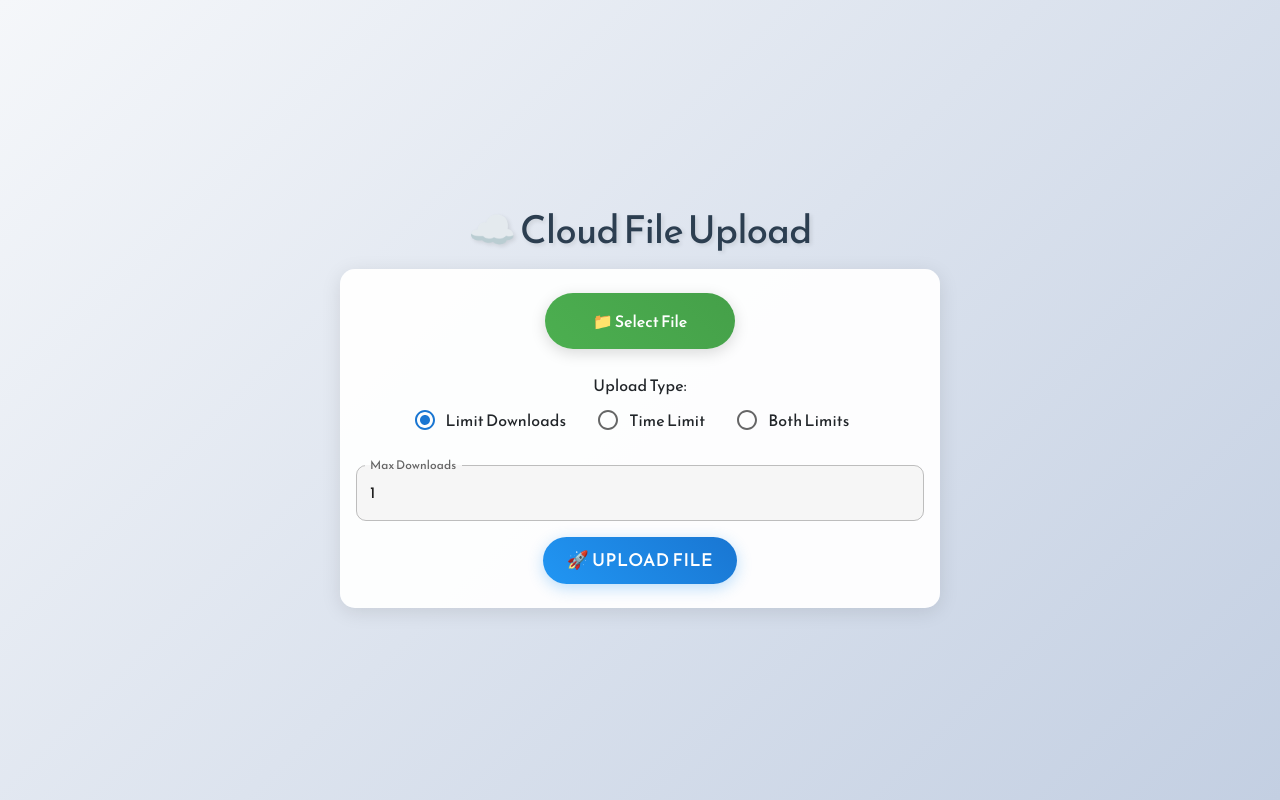
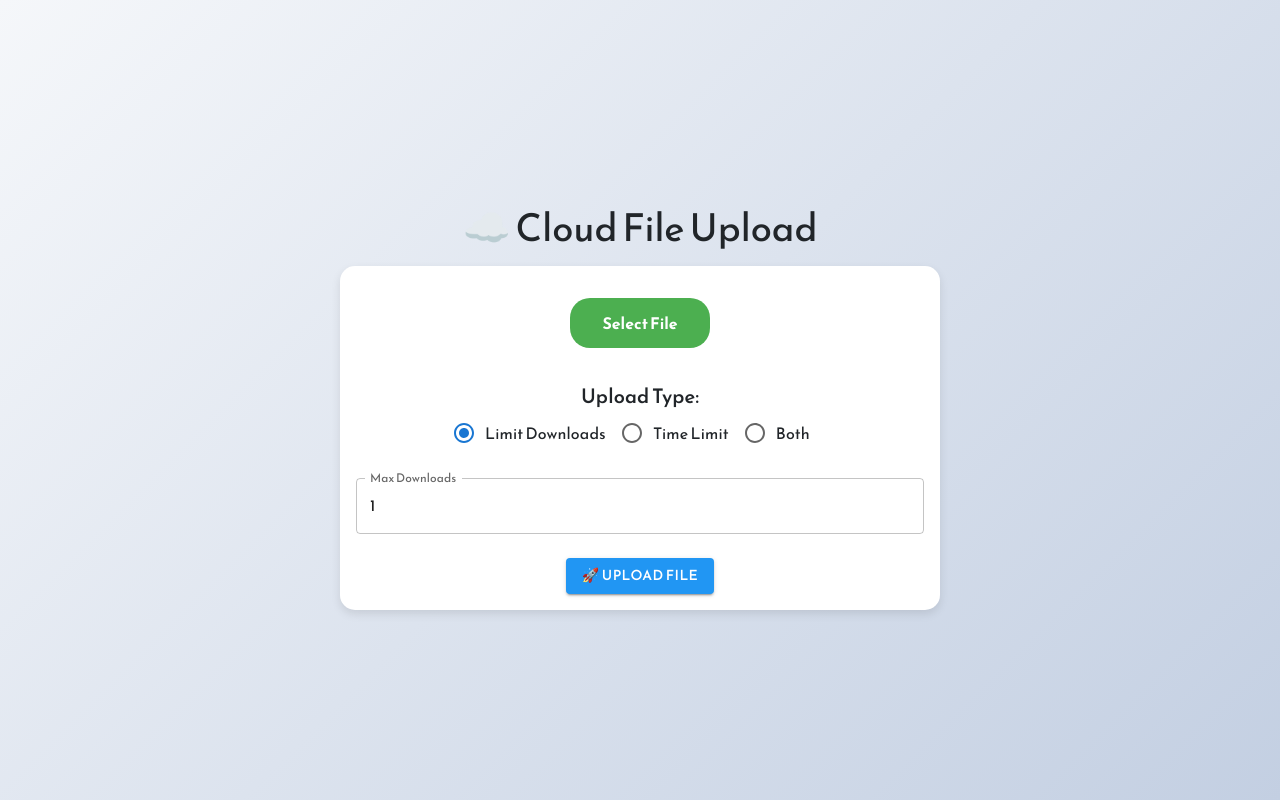
Before and after one commit to akashchoudhary436/Fastshare, a React (Create React App) app in the folder frontend/: page /upload in a window 1280 px wide. Built offline with nearby package versions, Linux system fonts and the light colour scheme; no server answers.

Commit message:
Update cloudupload.js

```diff
--- a/frontend/src/components/cloudupload.js
+++ b/frontend/src/components/cloudupload.js
@@ -31,22 +31,26 @@ const CloudUpload = () => {
       return;
     }
 
-    const formData = new FormData();
-    formData.append("file", file);
+    const headers = {
+      "Content-Type": "application/octet-stream",
+      "X-File-Name": encodeURIComponent(file.name),
+    };
 
     if (uploadType === "downloads") {
-      formData.append("maxDownloads", maxDownloads);
+      headers["X-Max-Downloads"] = maxDownloads;
     } else if (uploadType === "time") {
-      formData.append("days", expiryDays);
+      headers["X-Days"] = expiryDays;
     } else if (uploadType === "both") {
-      formData.append("maxDownloads", maxDownloads);
-      formData.append("days", expiryDays);
+      headers["X-Max-Downloads"] = maxDownloads;
+      headers["X-Days"] = expiryDays;
     }
 
     try {
       setUploading(true);
 
-      const response = await axios.post("http://localhost:3005/upload", formData);
+      const response = await axios.post("https://fastshare-rj89.vercel.app/upload", file, {
+        headers,
+      });
 
       setDownloadLink(response.data.downloadUrl);
     } catch (error) {
@@ -58,37 +62,12 @@ const CloudUpload = () => {
   };
 
   const copyToClipboard = () => {
-    if (!navigator.clipboard) {
-      // Fallback for browsers that do not support the Clipboard API
-      const textArea = document.createElement("textarea");
-      textArea.value = downloadLink;
-      document.body.appendChild(textArea);
-      textArea.select();
-      try {
-        const successful = document.execCommand("copy");
-        if (successful) {
-          setCopied(true);
-          setTimeout(() => setCopied(false), 1500);
-        } else {
-          console.error("Failed to copy text using fallback method.");
-        }
-      } catch (err) {
-        console.error("Fallback copy method failed:", err);
-      }
-      document.body.removeChild(textArea);
-      return;
-    }
-
-    // Use the Clipboard API if available
-    navigator.clipboard
-      .writeText(downloadLink)
+    navigator.clipboard.writeText(downloadLink)
       .then(() => {
         setCopied(true);
         setTimeout(() => setCopied(false), 1500);
       })
-      .catch((err) => {
-        console.error("Failed to copy text:", err);
-      });
+      .catch((err) => console.error("Failed to copy text:", err));
   };
 
   const styles = {
@@ -101,179 +80,81 @@ const CloudUpload = () => {
       background: "linear-gradient(135deg, #f5f7fa 0%, #c3cfe2 100%)",
       padding: "1rem",
       fontFamily: "'Segoe UI', Tahoma, Geneva, Verdana, sans-serif",
-      animation: "fadeIn 0.8s ease-in",
     },
     contentWrapper: {
       width: "100%",
       maxWidth: "600px",
-      margin: "0 auto",
       textAlign: "center",
     },
     title: {
       fontSize: "2.4rem",
-      color: "#2c3e50",
-      margin: "1rem 0", // Reduced margin
-      textShadow: "2px 2px 4px rgba(0,0,0,0.1)",
-      animation: "slideUp 0.6s ease-out",
+      margin: "1rem 0",
     },
     uploadBox: {
-      background: "rgba(255,255,255,0.95)",
+      background: "white",
       padding: "1rem",
       borderRadius: "15px",
-      boxShadow: "0 4px 20px rgba(0,0,0,0.1)",
-      animation: "fadeIn 0.6s ease-out",
+      boxShadow: "0 4px 10px rgba(0,0,0,0.1)",
     },
     fileInputContainer: {
-      margin: "0.5rem 0",
-      position: "relative",
+      margin: "1rem 0",
     },
-    customFileInput: {
-      background: "linear-gradient(45deg, #4caf50, #45a049)",
+    fileInputButton: {
+      background: "#4caf50",
       color: "white",
-      padding: "1rem 3rem",
-      borderRadius: "30px",
+      padding: "0.8rem 2rem",
+      borderRadius: "20px",
       cursor: "pointer",
-      display: "inline-flex",
-      alignItems: "center",
-      gap: "0.5rem",
-      boxShadow: "0 4px 15px rgba(0,0,0,0.15)",
-      transition: "all 0.3s cubic-bezier(0.4, 0, 0.2, 1)",
-      fontSize: "1rem",
-      fontWeight: "500",
-      border: "none",
-      outline: "none",
-      "&:hover": {
-        transform: "scale(1.05)",
-        boxShadow: "0 6px 20px rgba(0,0,0,0.2)",
-      },
-    },
-    radioGroup: {
-      margin: "1rem 0",
-      "& .MuiTypography-root": {
-        fontSize: "1rem",
-        fontWeight: "400",
-      },
+      fontWeight: "bold",
     },
     input: {
       margin: "0.5rem 0",
       width: "100%",
-      "& .MuiOutlinedInput-root": {
-        borderRadius: "10px",
-        background: "rgba(245, 245, 245, 0.9)",
-      },
     },
     uploadButton: {
-      padding: "0.5rem 1.5rem",
-      background: "linear-gradient(45deg, #2196f3, #1976d2)",
+      marginTop: "1rem",
+      background: "#2196f3",
       color: "white",
-      border: "none",
-      borderRadius: "30px",
-      cursor: "pointer",
-      fontSize: "1.1rem",
-      fontWeight: "500",
-      boxShadow: "0 4px 15px rgba(33,150,243,0.3)",
-      transition: "all 0.3s cubic-bezier(0.4, 0, 0.2, 1)",
-      margin: "0.5rem 0",
-      "&:hover:enabled": {
-        transform: "scale(1.05)",
-        boxShadow: "0 6px 25px rgba(33,150,243,0.4)",
-      },
-      "&:disabled": {
-        background: "linear-gradient(45deg, #cccccc, #aaaaaa)",
-        cursor: "not-allowed",
-        opacity: "0.7",
-      },
     },
-    downloadContainer: {
-      background: "rgba(255,255,255,0.95)",
+    downloadBox: {
+      marginTop: "1rem",
+      background: "#f1f1f1",
       padding: "1rem",
-      borderRadius: "15px",
-      boxShadow: "0 4px 20px rgba(0,0,0,0.1)",
-      margin: "1rem 0",
-      animation: "fadeIn 0.6s ease-out",
+      borderRadius: "10px",
+      wordBreak: "break-word",
     },
-    downloadUrl: {
-      color: "#2196f3",
-      wordBreak: "break-all",
-      margin: "1.5rem 0",
-      padding: "1rem",
-      background: "#f8f9fa",
-      borderRadius: "10px",
-    },
-    copyButton: {
-      background: "linear-gradient(45deg, #4caf50, #45a049)",
-      color: "white",
-      padding: "1rem 2rem",
-      borderRadius: "25px",
-      textDecoration: "none",
-      display: "inline-flex",
-      alignItems: "center",
-      gap: "0.5rem",
-      boxShadow: "0 4px 6px rgba(0,0,0,0.1)",
-      transition: "transform 0.2s, box-shadow 0.2s",
-      "&:hover": {
-        transform: "translateY(-2px)",
-        boxShadow: "0 6px 15px rgba(76,175,80,0.3)",
-      },
-    },
-    globalAnimations: `
-      @keyframes fadeIn {
-        from { opacity: 0; }
-        to { opacity: 1; }
-      }
-      @keyframes slideUp {
-        from { transform: translateY(30px); opacity: 0; }
-        to { transform: translateY(0); opacity: 1; }
-      }
-    `,
   };
 
   return (
     <div style={styles.container}>
-      <style>{styles.globalAnimations}</style>
-
       <div style={styles.contentWrapper}>
-        <Typography variant="h1" sx={styles.title}>☁️ Cloud File Upload</Typography>
+        <Typography variant="h3" style={styles.title}>
+          ☁️ Cloud File Upload
+        </Typography>
 
         <div style={styles.uploadBox}>
           <div style={styles.fileInputContainer}>
             <input
               type="file"
               onChange={handleFileChange}
-              id="fileInput"
               style={{ display: "none" }}
+              id="file-input"
             />
-            <label
-              htmlFor="fileInput"
-              style={styles.customFileInput}
-            >
-              📁 Select File
+            <label htmlFor="file-input" style={styles.fileInputButton}>
+              Select File
             </label>
           </div>
 
-          <FormControl component="fieldset" sx={styles.radioGroup}>
+          <FormControl component="fieldset" style={{ margin: "1rem 0" }}>
             <Typography variant="h6">Upload Type:</Typography>
             <RadioGroup
               row
               value={uploadType}
               onChange={(e) => setUploadType(e.target.value)}
-              sx={{ justifyContent: "center", gap: "1rem" }}
             >
-              <FormControlLabel
-                value="downloads"
-                control={<Radio color="primary" />}
-                label="Limit Downloads"
-              />
-              <FormControlLabel
-                value="time"
-                control={<Radio color="primary" />}
-                label="Time Limit"
-              />
-              <FormControlLabel
-                value="both"
-                control={<Radio color="primary" />}
-                label="Both Limits"
-              />
+              <FormControlLabel value="downloads" control={<Radio />} label="Limit Downloads" />
+              <FormControlLabel value="time" control={<Radio />} label="Time Limit" />
+              <FormControlLabel value="both" control={<Radio />} label="Both" />
             </RadioGroup>
           </FormControl>
 
@@ -284,7 +165,7 @@ const CloudUpload = () => {
               value={maxDownloads}
               onChange={(e) => setMaxDownloads(e.target.value)}
               variant="outlined"
-              sx={styles.input}
+              style={styles.input}
             />
           )}
 
@@ -295,39 +176,25 @@ const CloudUpload = () => {
               value={expiryDays}
               onChange={(e) => setExpiryDays(e.target.value)}
               variant="outlined"
-              sx={styles.input}
+              style={styles.input}
             />
           )}
 
           <Button
             variant="contained"
+            style={styles.uploadButton}
             onClick={handleUpload}
             disabled={uploading}
-            sx={styles.uploadButton}
           >
-            {uploading ? (
-              <CircularProgress size={24} sx={{ color: "white" }} />
-            ) : (
-              "🚀 Upload File"
-            )}
+            {uploading ? <CircularProgress size={24} /> : "🚀 Upload File"}
           </Button>
 
           {downloadLink && (
-            <div style={styles.downloadContainer}>
-              <Typography variant="h6" gutterBottom>
-                ✅ Upload Successful!
-              </Typography>
-              <Typography variant="body1" sx={styles.downloadUrl}>
-                {downloadLink}
-              </Typography>
-              <Tooltip title={copied ? "Copied!" : "Copy to clipboard"} arrow>
-                <Button
-                  variant="contained"
-                  onClick={copyToClipboard}
-                  sx={styles.copyButton}
-                >
-                  📋 Copy Link
-                </Button>
+            <div style={styles.downloadBox}>
+              <Typography>✅ Upload Successful!</Typography>
+              <Typography>{downloadLink}</Typography>
+              <Tooltip title={copied ? "Copied!" : "Copy to clipboard"}>
+                <Button onClick={copyToClipboard}>📋 Copy Link</Button>
               </Tooltip>
             </div>
           )}
```
